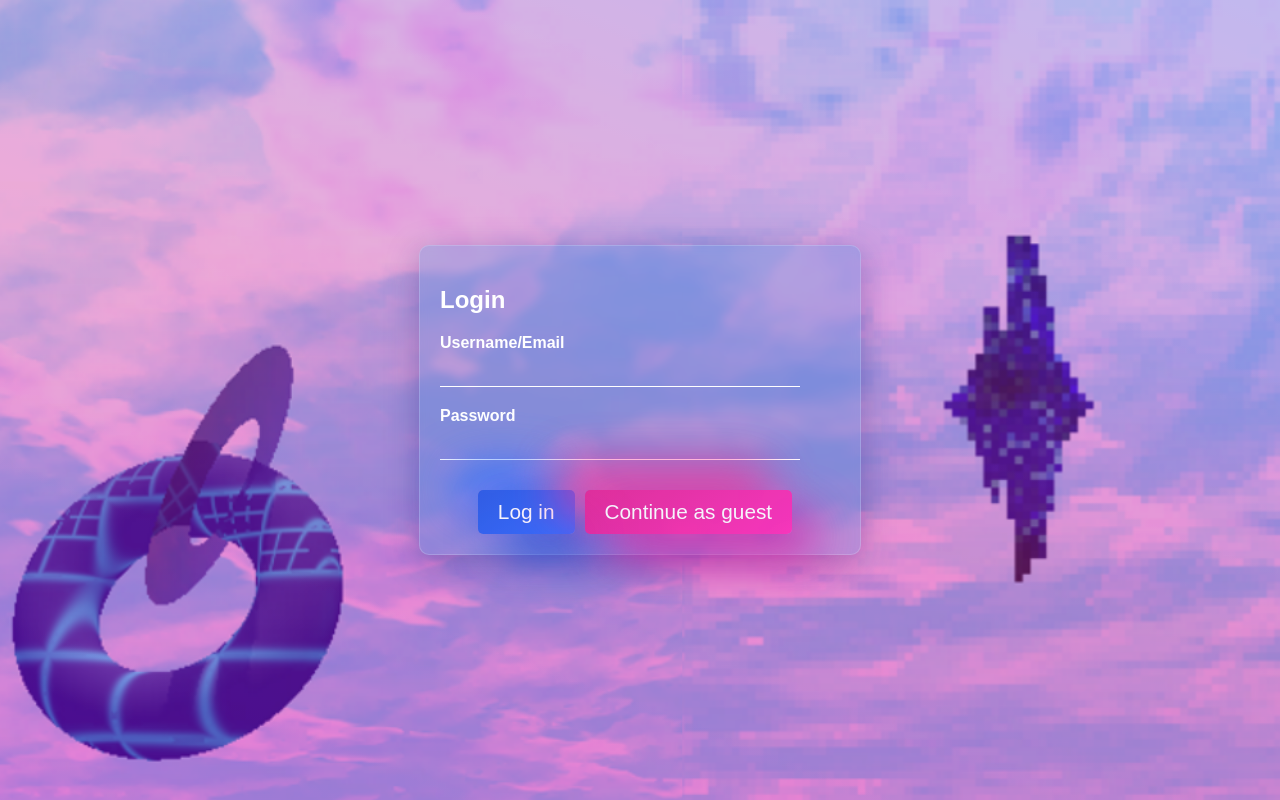
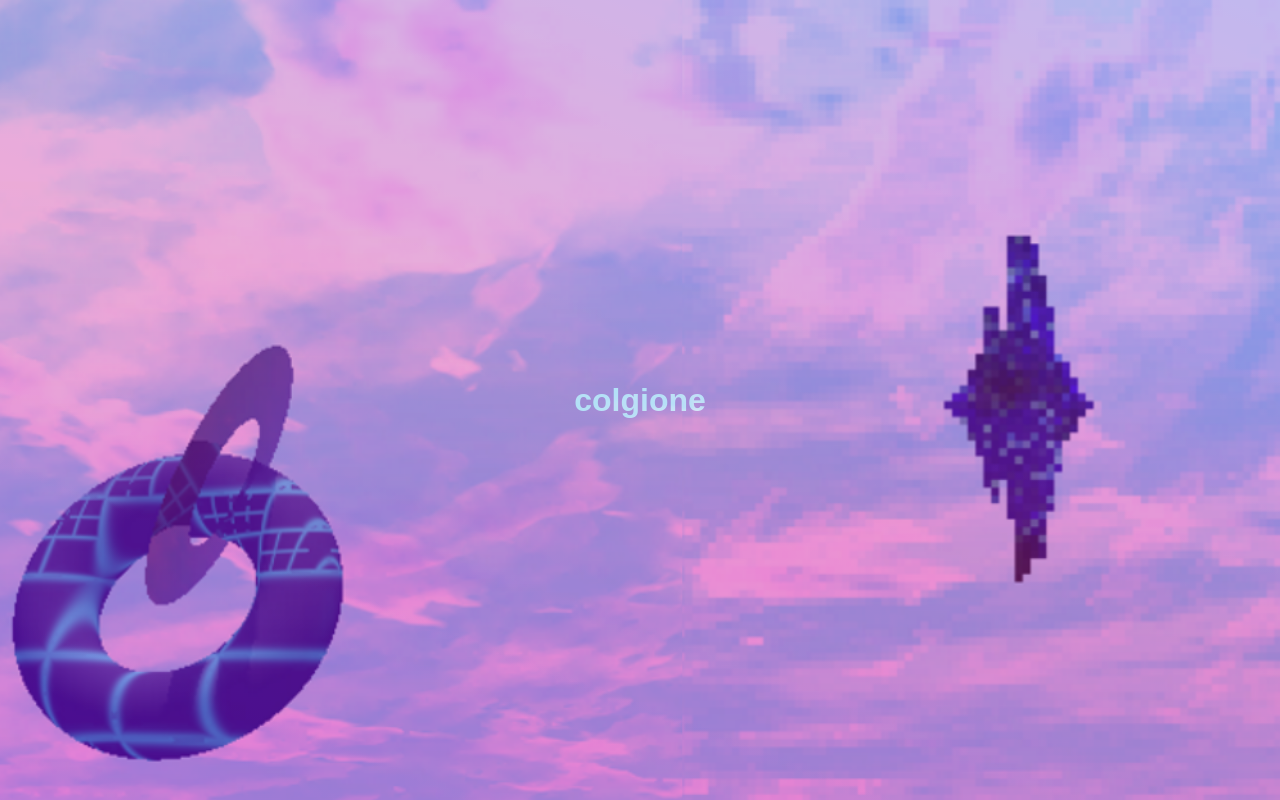
Before and after one commit to Crono03/Cazz1-Launcher, a React (Vite) app: page /homepage in a window 1280 px wide. Both pictures are taken after a click on the button "Log in". Built offline with nearby package versions, Linux system fonts and the light colour scheme.

Commit message:
created base for homepage and navigation between routes

```diff
--- a/src/App.tsx
+++ b/src/App.tsx
@@ -1,3 +1,4 @@
+import HomePage from './pages/Homepage';
 import React, { useState } from "react";
 import "./App.css";
 import Login from "./components/Login";
@@ -35,6 +36,7 @@ const App = () => {
     <Router>
       <Routes>
         <Route path="/" element={<LoginPage />} />
+        <Route path="/homepage" element={<HomePage />} />
       </Routes>
     </Router>
   );
--- a/src/components/Login.tsx
+++ b/src/components/Login.tsx
@@ -1,7 +1,7 @@
 import './login.css';
 import { getTranslation } from '../backend/languageManager';
-import { useState } from 'react';
-
+import React, { useState } from 'react';
+import { Navigate } from 'react-router-dom';
 // Quando la lingua cambia, impostala nel modulo di gestione delle lingue
 
 
@@ -10,13 +10,20 @@ const Login = ({ onLogin }: { onLogin: (usernameEmail: string, password: string)
     const [usernameEmail, setUsernameEmail] = useState("");
     const [password, setPassword] = useState("");
 
+    const [goToHomePage, setGoToHomePage] = React.useState(false);
+
+    if (goToHomePage) {
+        return <Navigate to='/homepage' />
+    }
+
     const handleLogin = () => {
         console.log("Username/Email:", usernameEmail);
         console.log("Password:", password);
+        setGoToHomePage(true);
     };
 
     const handleContinueAsGuest = () => {
-    setGuestView(true);
+        setGoToHomePage(true);
     };
 
 
@@ -41,7 +48,7 @@ const Login = ({ onLogin }: { onLogin: (usernameEmail: string, password: string)
                 <button className="login-button" onClick={handleLogin}>
                     {getTranslation('login')}
                 </button>
-      <button className="guest-button"onClick={handleContinueAsGuest}>
+                <button className="guest-button" onClick={handleContinueAsGuest}>
                     {getTranslation('continueAsGuest')}
                 </button>
             </div>
--- /dev/null
+++ b/src/pages/Homepage.tsx
@@ -0,0 +1,13 @@
+import React from "react";
+
+const HomePage= () => {
+    return (
+        <div>
+            <h1>
+                colgione
+            </h1>
+        </div>
+    );
+};
+
+export default HomePage;
```
Also changed, not shown: splashscreen.html (deleted). Lines whose indentation alone changed are shown as unchanged.
